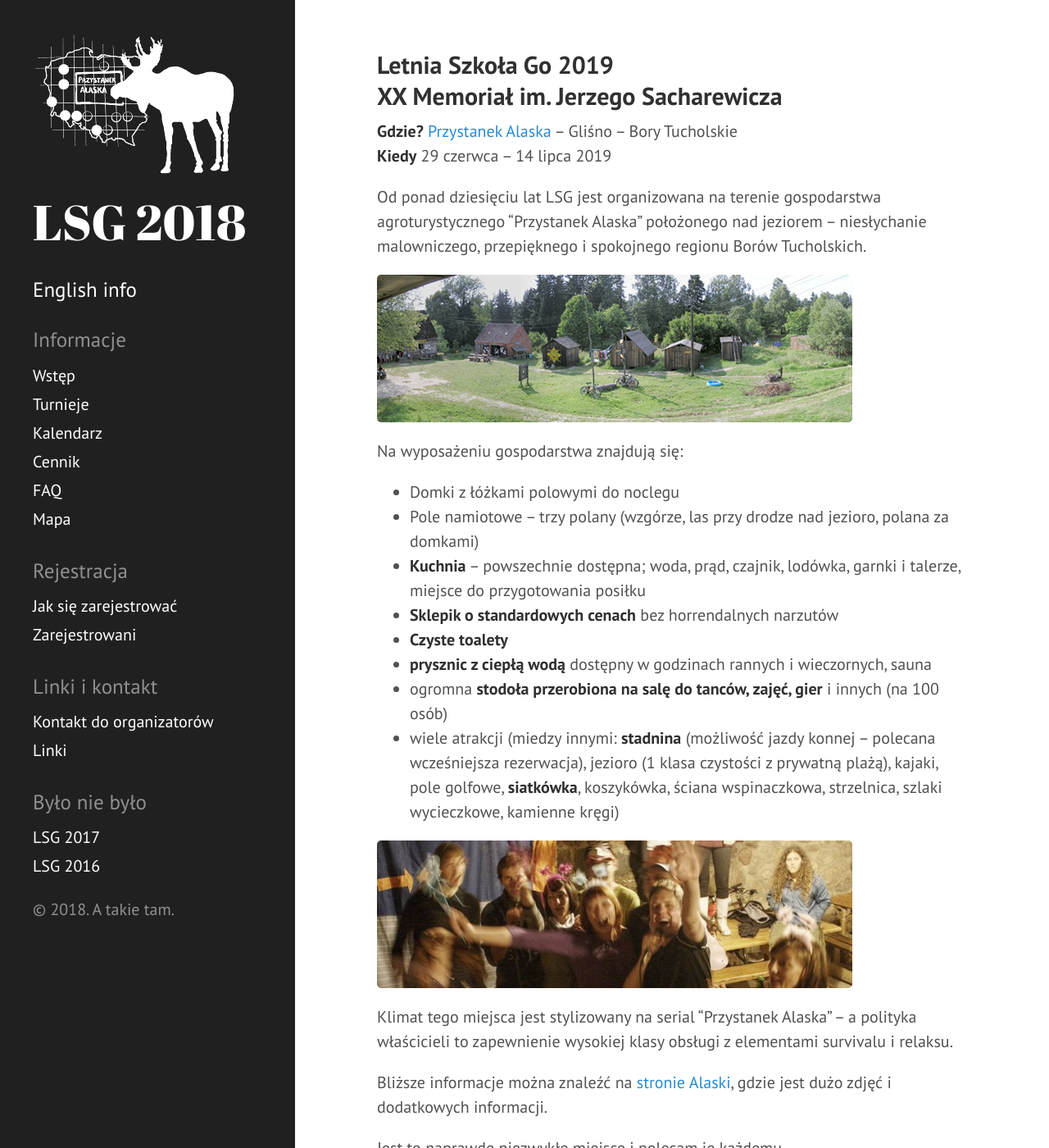
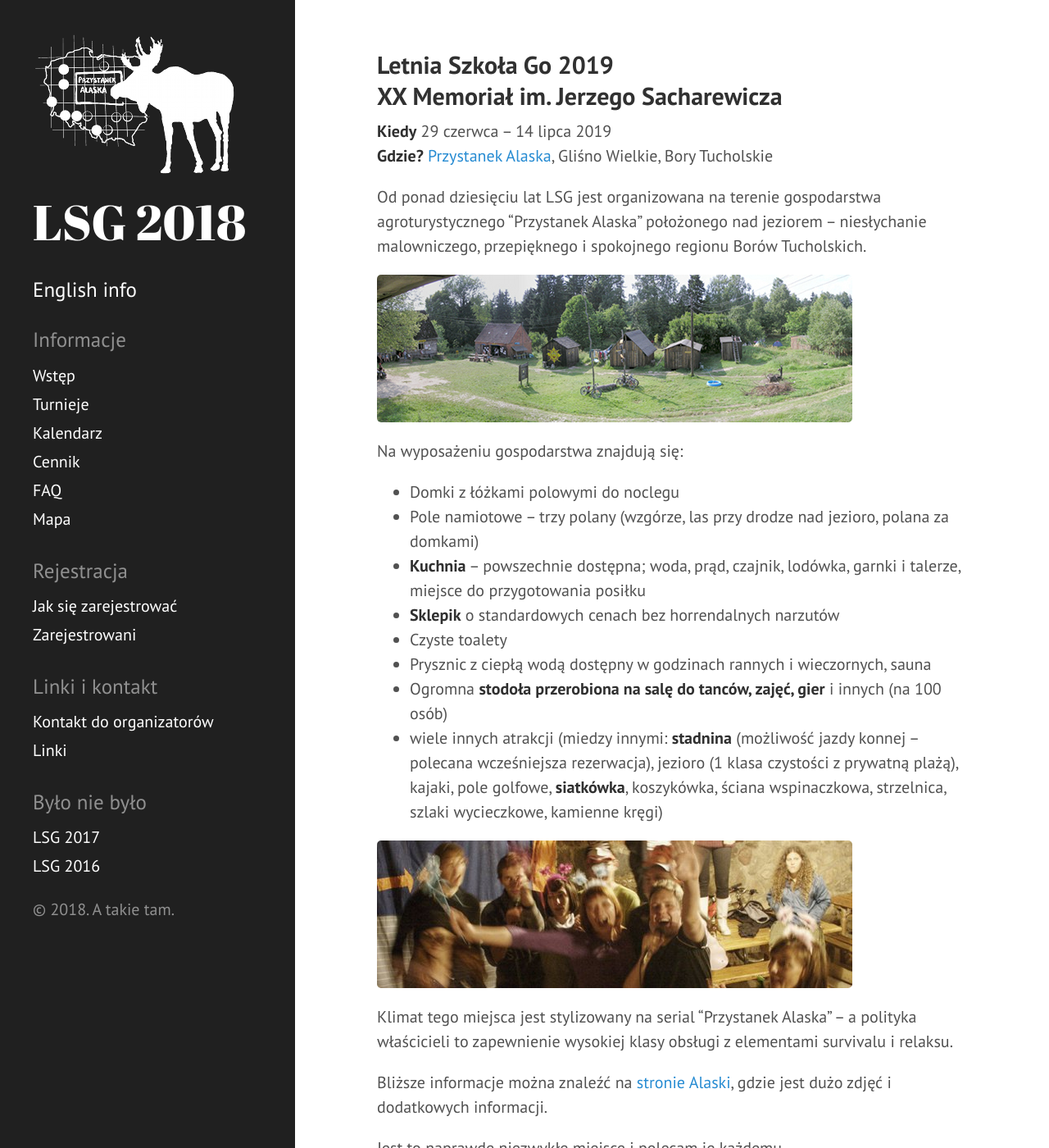
Before and after one commit to tasuki/lsg, a Jekyll site: the page built from index.md, in a window 1280 px wide and 1400 px high. Shown: the whole window at 82% size. Built offline with Jekyll 4.4.1, drawn with Linux system fonts in a browser that asks for light colours; nearby versions of some CDN libraries.

Commit message:
More better

```diff
--- a/index.md
+++ b/index.md
@@ -5,8 +5,8 @@ title: Wstęp
 
 ## Letnia Szkoła Go 2019<br>XX Memoriał im. Jerzego Sacharewicza
 
-**Gdzie?** [Przystanek Alaska](http://www.alaska.sundar.pl/) -- Gliśno -- Bory Tucholskie
 **Kiedy** 29 czerwca -- 14 lipca 2019
+**Gdzie?** [Przystanek Alaska](http://www.alaska.sundar.pl/), Gliśno Wielkie, Bory Tucholskie
 
 <!--
 <p class="sponsors">
@@ -26,11 +26,11 @@ Na wyposażeniu gospodarstwa znajdują się:
 - Domki z łóżkami polowymi do noclegu
 - Pole namiotowe -- trzy polany (wzgórze, las przy drodze nad jezioro, polana za domkami)
 - **Kuchnia** -- powszechnie dostępna; woda, prąd, czajnik, lodówka, garnki i talerze, miejsce do przygotowania posiłku
-- **Sklepik o standardowych cenach** bez horrendalnych narzutów
-- **Czyste toalety**
-- **prysznic z ciepłą wodą** dostępny w godzinach rannych i wieczornych, sauna
-- ogromna **stodoła przerobiona na salę do tanców, zajęć, gier** i innych (na 100 osób)
-- wiele atrakcji (miedzy innymi: **stadnina** (możliwość jazdy konnej -- polecana wcześniejsza rezerwacja), jezioro (1 klasa czystości z prywatną plażą), kajaki, pole golfowe, **siatkówka**, koszykówka, ściana wspinaczkowa, strzelnica, szlaki wycieczkowe, kamienne kręgi)
+- **Sklepik** o standardowych cenach bez horrendalnych narzutów
+- Czyste toalety
+- Prysznic z ciepłą wodą dostępny w godzinach rannych i wieczornych, sauna
+- Ogromna **stodoła przerobiona na salę do tanców, zajęć, gier** i innych (na 100 osób)
+- wiele innych atrakcji (miedzy innymi: **stadnina** (możliwość jazdy konnej -- polecana wcześniejsza rezerwacja), jezioro (1 klasa czystości z prywatną plażą), kajaki, pole golfowe, **siatkówka**, koszykówka, ściana wspinaczkowa, strzelnica, szlaki wycieczkowe, kamienne kręgi)
 
 ![przystanek alaska](/public/karaoke.jpg)
 
```
